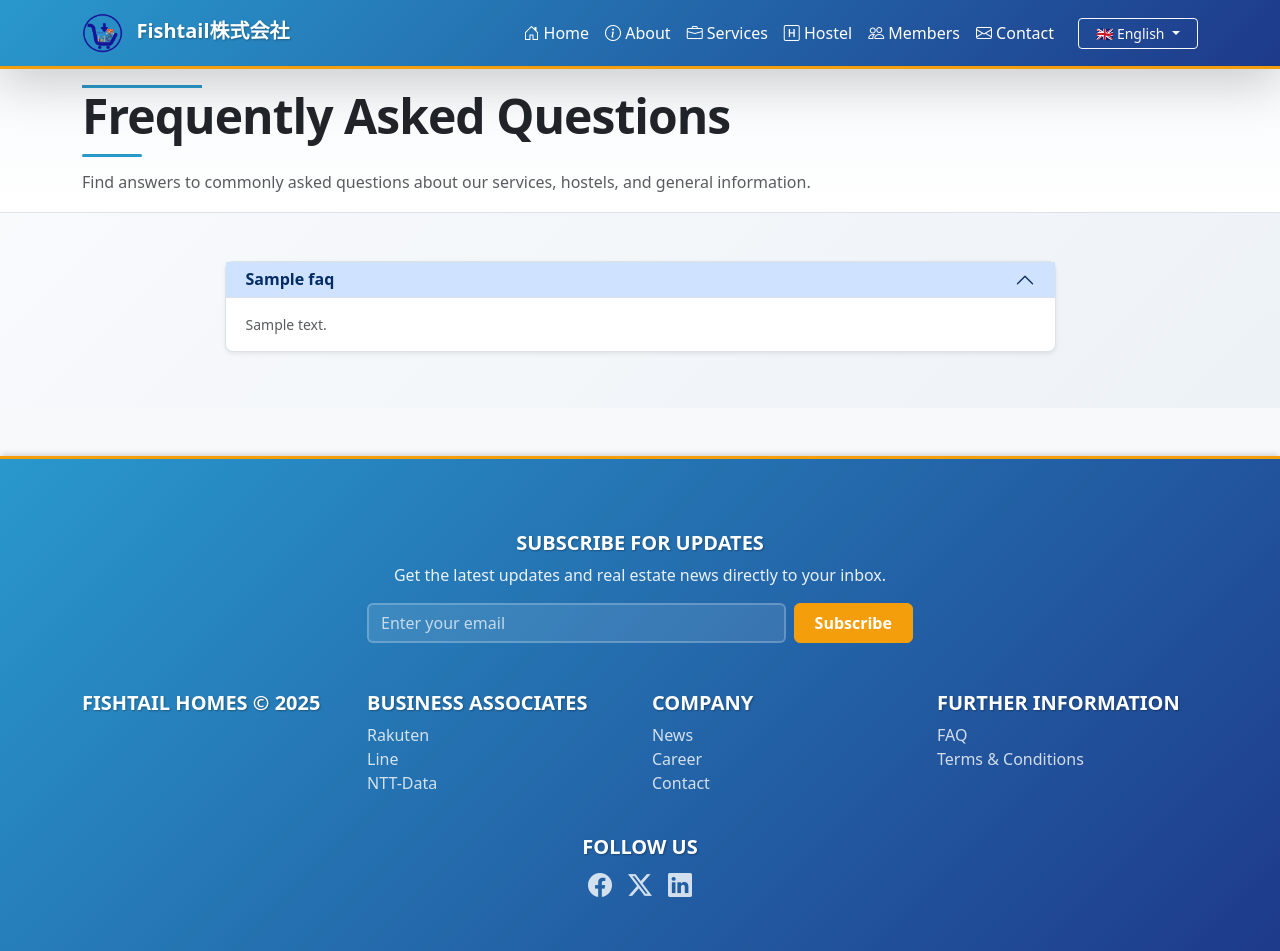
After one commit to jadhikari/Fishtail_homepage, a Django app: page /en/faq/ in a window 1280 px wide, after a click that opens the changed part. The commit adds this page. Run offline with Django 5.2, Linux system fonts and the light colour scheme; tables that the repository leaves empty hold one stand-in row (values such as "Sample post"); some libraries are stand-ins or nearby versions.

Commit message:
adding faq and terms

```diff
--- a/core/models.py
+++ b/core/models.py
@@ -51,24 +51,6 @@ class BaseModel(models.Model):
 
 class News(BaseModel):
     image = models.ImageField(upload_to='news_images/', blank=True, null=True)
-    header_ja = models.CharField(max_length=255)
-    header_en = models.CharField(max_length=255, blank=True, null=True)
-    header_ne = models.CharField(max_length=255, blank=True, null=True)
-    content_ja = CKEditor5Field()
-    content_en = CKEditor5Field(blank=True, null=True)
-    content_ne = CKEditor5Field(blank=True, null=True)
-
-    def get_translated_header(self):
-        return self.get_translated_field('header')
-
-    def get_translated_content(self):
-        return self.get_translated_field('content')
-
-    def __str__(self):
-        return self.get_translated_header()
-
-class Blog(BaseModel):
-    image = models.ImageField(upload_to='blog_images/', blank=True, null=True)
     header_ja = models.CharField(max_length=255)
     header_en = models.CharField(max_length=255, blank=True, null=True)
     header_ne = models.CharField(max_length=255, blank=True, null=True)
@@ -197,6 +179,9 @@ class CompanyInfo(BaseModel):
     about_en = CKEditor5Field()
     about_ja = CKEditor5Field(blank=True, null=True)
     about_ne = CKEditor5Field(blank=True, null=True)
+    business_hours_en = CKEditor5Field()
+    business_hours_ja = CKEditor5Field(blank=True, null=True)
+    business_hours_ne = CKEditor5Field(blank=True, null=True)
     mission_en = CKEditor5Field()
     mission_ja = CKEditor5Field(blank=True, null=True)
     mission_ne = CKEditor5Field(blank=True, null=True)
@@ -206,6 +191,7 @@ class CompanyInfo(BaseModel):
     values_en = CKEditor5Field()
     values_ja = CKEditor5Field(blank=True, null=True)
     values_ne = CKEditor5Field(blank=True, null=True)
+
 
 
     def save(self, *args, **kwargs):
@@ -230,6 +216,9 @@ class CompanyInfo(BaseModel):
 
     def get_translated_about(self):
         return self.get_translated_field('about')
+
+    def get_translated_business_hours(self):
+        return self.get_translated_field('business_hours')
 
     def get_translated_mission(self):
         return self.get_translated_field('mission')
@@ -341,3 +330,63 @@ class ContactMessage(models.Model):
 
     class Meta:
         ordering = ['-created_at']
+
+class FAQ(BaseModel):
+    question_en = models.CharField(max_length=500)
+    question_ja = models.CharField(max_length=500, blank=True, null=True)
+    question_ne = models.CharField(max_length=500, blank=True, null=True)
+    answer_en = CKEditor5Field()
+    answer_ja = CKEditor5Field(blank=True, null=True)
+    answer_ne = CKEditor5Field(blank=True, null=True)
+    order = models.PositiveIntegerField(default=0, help_text="Display order (lower number appears first)")
+    is_active = models.BooleanField(default=True)
+
+    def get_translated_question(self):
+        return self.get_translated_field('question')
+
+    def get_translated_answer(self):
+        return self.get_translated_field('answer')
+
+    def __str__(self):
+        return self.get_translated_question()
+
+    class Meta:
+        ordering = ['order', 'created_at']
+        verbose_name = 'FAQ'
+        verbose_name_plural = 'FAQs'
+
+class TermsAndConditions(models.Model):
+    """Single instance model for Terms & Conditions"""
+    unique_id = models.CharField(max_length=6, unique=True, blank=True, editable=False, default='TC001')
+    content_en = CKEditor5Field()
+    content_ja = CKEditor5Field(blank=True, null=True)
+    content_ne = CKEditor5Field(blank=True, null=True)
+    updated_at = models.DateTimeField(auto_now=True)
+    created_at = models.DateTimeField(auto_now_add=True)
+
+    def get_translated_content(self):
+        lang = get_language()
+        field_name = f"content_{lang}"
+        if hasattr(self, field_name):
+            value = getattr(self, field_name)
+            if value:
+                return value
+        if self.content_en:
+            return self.content_en
+        return self.content_ja
+
+    def save(self, *args, **kwargs):
+        if not self.unique_id:
+            self.unique_id = 'TC001'
+        # Only allow one instance
+        if not self.pk:
+            if TermsAndConditions.objects.exists():
+                raise ValidationError("Only one instance of Terms and Conditions is allowed.")
+        super().save(*args, **kwargs)
+
+    def __str__(self):
+        return "Terms and Conditions"
+
+    class Meta:
+        verbose_name = 'Terms and Conditions'
+        verbose_name_plural = 'Terms and Conditions'
--- a/core/templates/core/contact.html
+++ b/core/templates/core/contact.html
@@ -101,8 +101,7 @@
                             </div>
                             <h5 class="fw-semibold mb-3">{% trans "Business Hours" %}</h5>
                             <p class="text-muted mb-0">
-                                {% trans "Monday - Friday" %}<br>
-                                9:00 AM - 6:00 PM
+                                {{ company_info.get_translated_business_hours | safe }}
                             </p>
                         </div>
                     </div>
--- /dev/null
+++ b/core/templates/core/faq.html
@@ -0,0 +1,78 @@
+{% extends "base.html" %}
+{% load static i18n %}
+
+{% block title %}{% trans "Frequently Asked Questions" %} | Fishtail Homes{% endblock %}
+
+{% block extra_css %}
+    <link rel="stylesheet" href="{% static 'core/core.css' %}">
+{% endblock %}
+
+{% block content %}
+    <!-- Hero Section -->
+    <section class="py-3 bg-light border-bottom" style="background: linear-gradient(to bottom, #f8fafc 0%, #ffffff 100%);">
+        <div class="container">
+            <div class="position-relative">
+                <div class="position-absolute top-0 start-0" style="width: 120px; height: 3px; background: var(--fishtail-primary, #2998cc);"></div>
+                <div style="padding-top: 2px;">
+                    <h1 class="display-5 fw-semibold text-dark mb-4" style="letter-spacing: -0.02em; position: relative;">
+                        {% trans "Frequently Asked Questions" %}
+                        <span class="position-absolute bottom-0 d-block" style="left: 0; width: 60px; height: 3px; background: var(--fishtail-primary, #2998cc); border-radius: 2px; transform: translateY(12px);"></span>
+                    </h1>
+                    <p class="text-muted fw-light mb-0" style="max-width: 900px; line-height: 1.7; font-size: 1rem;">
+                        {% trans "Find answers to commonly asked questions about our services, hostels, and general information." %}
+                    </p>
+                </div>
+            </div>
+        </div>
+    </section>
+
+    {% if faqs %}
+    <!-- FAQ Section -->
+    <section class="py-4 py-md-5" style="background: linear-gradient(135deg, #f8fafc 0%, #edf2f7 100%);">
+        <div class="container">
+            <div class="row justify-content-center">
+                <div class="col-lg-9">
+                    <div class="accordion accordion-flush" id="faqAccordion">
+                        {% for faq in faqs %}
+                        <div class="accordion-item border rounded-3 mb-2 shadow-sm">
+                            <h2 class="accordion-header" id="faqHeading{{ forloop.counter }}">
+                                <button class="accordion-button collapsed py-3 py-md-2 fw-semibold fs-6" type="button"
+                                        data-bs-toggle="collapse"
+                                        data-bs-target="#faqCollapse{{ forloop.counter }}"
+                                        aria-expanded="false"
+                                        aria-controls="faqCollapse{{ forloop.counter }}">
+                                    {{ faq.get_translated_question }}
+                                </button>
+                            </h2>
+                            <div id="faqCollapse{{ forloop.counter }}" class="accordion-collapse collapse"
+                                 aria-labelledby="faqHeading{{ forloop.counter }}" data-bs-parent="#faqAccordion">
+                                <div class="accordion-body small text-muted">
+                                    {{ faq.get_translated_answer | safe }}
+                                </div>
+                            </div>
+                        </div>
+                        {% endfor %}
+                    </div>
+                </div>
+            </div>
+        </div>
+    </section>
+    {% else %}
+    <!-- No FAQs Available -->
+    <section class="py-4 py-md-5">
+        <div class="container">
+            <div class="row justify-content-center">
+                <div class="col-md-8 col-lg-6">
+                    <div class="card border border-2 text-center p-4 p-md-5 shadow-sm" style="border-style: dashed;">
+                        <div class="card-body">
+                            <i class="bi bi-question-circle text-muted" style="font-size: 2.5rem;"></i>
+                            <h3 class="h6 fw-semibold text-muted mt-3 mb-2">{% trans "No FAQs Available" %}</h3>
+                            <p class="text-muted small mb-0">{% trans "We are currently updating our FAQ section. Please check back later." %}</p>
+                        </div>
+                    </div>
+                </div>
+            </div>
+        </div>
+    </section>
+    {% endif %}
+{% endblock %}
--- a/core/urls.py
+++ b/core/urls.py
@@ -13,4 +13,6 @@ urlpatterns = [
     path('career/<str:unique_id>/', views.job_detail_view, name='career'),
     path('hostel/', views.hostel_view, name='hostel'),
     path('hostel/booking/<str:unique_id>/', views.hostel_booking, name='hostel_booking'),
+    path('faq/', views.faq_view, name='faq'),
+    path('terms/', views.terms_view, name='terms'),
 ]
--- a/core/views.py
+++ b/core/views.py
@@ -8,7 +8,7 @@ from django.utils.translation import get_language, gettext as _
 
 
 def home(request):
-    # Fetch recent news items (latest 7) for the home page
+    # Fetch recent news items (latest 5) for the home page
     recent_news = models.News.objects.exclude(unique_id="").order_by('-created_at')[:5]
     context = {
         'recent_news': recent_news
@@ -161,3 +161,16 @@ def hostel_booking(request, unique_id):
         return redirect('hostel')
 
     return render(request, 'core/hostel.html', {'hostels': models.Hostel.objects.filter(is_active=True)})
+
+def faq_view(request):
+    """Display all active FAQs"""
+    faqs = models.FAQ.objects.filter(is_active=True).order_by('order', 'created_at')
+    return render(request, 'core/faq.html', {'faqs': faqs})
+
+def terms_view(request):
+    """Display Terms & Conditions"""
+    try:
+        terms = models.TermsAndConditions.objects.get()
+    except models.TermsAndConditions.DoesNotExist:
+        terms = None
+    return render(request, 'core/terms.html', {'terms': terms})
--- a/templates/footer.html
+++ b/templates/footer.html
@@ -44,8 +44,8 @@
           <div class="col-md-3">
               <h5 class="text-uppercase fw-bold">{% trans "Further Information" %}</h5>
               <ul class="list-unstyled">
-                <li><a href="#" class="text-light text-decoration-none">FAQ</a></li>
-                <li><a href="#" class="text-light text-decoration-none">{% trans "Terms & Conditions" %}</a></li>
+                <li><a href="{% url 'faq' %}" class="text-light text-decoration-none">FAQ</a></li>
+                <li><a href="{% url 'terms' %}" class="text-light text-decoration-none">{% trans "Terms & Conditions" %}</a></li>
               </ul>
           </div>
       </div>
```
Also changed, not shown: core/admin.py (+40 -6 lines), core/templates/core/terms.html (added, +68 -0 lines), README.md, locale/ja/LC_MESSAGES/django.po, locale/ne/LC_MESSAGES/django.po.
